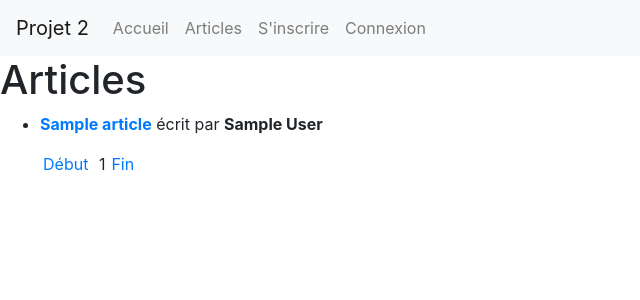
After one commit to andreaman71/projet2-wf3, a PHP site: page /projet2-wf3/article.php in a window 1280 px wide. The commit adds this page. Shown: the top 300 px of the page, without its empty margins (0-640 px from the left). Run offline with PHP 8.4, Linux system fonts and the light colour scheme; tables that the repository leaves empty or names only in its code hold one stand-in row (values such as "Sample post").

Commit message:
page articles

```diff
--- /dev/null
+++ b/article.php
@@ -0,0 +1,119 @@
+<?php
+// On déclare ici le nombre d'article à afficher par page au cas où on souhaiterais le modifier rapidement
+$articlePerPage = 10;
+
+// On vérifie si GET['page'] existe et contient bien un numéro de page valide, sinon on on met la page à afficher à 1 par défaut
+if(isset($_GET['page']) AND preg_match('#^[1-9][0-9]{0,9}$#', $_GET['page'])){
+    $pageNumber = $_GET['page'];
+} else {
+    $pageNumber = 1;
+}
+
+// On calcul ici le OFFSET qui nous servira dans la requête SQL à sélectionner les bons article selon la page demandée
+$offset = ($pageNumber - 1) * $articlePerPage;
+
+require('bdd.php');
+
+// On récupère les articles de la page demandée, selon la nombre d'article à afficher par page (LIMIT) et la page demandée (OFFSET)
+$getArticles = $bdd->prepare('SELECT * FROM article LIMIT :limit OFFSET :offset');
+// On utilise PDO::PARAM_INT en tant que 3eme paramètre de bindvalue pour forcer les 2 paramètres à être des entiers et non des chaînes de texte, sinon la requête plante.
+$getArticles->bindValue(':limit', $articlePerPage, PDO::PARAM_INT);
+$getArticles->bindValue(':offset', $offset, PDO::PARAM_INT);
+$getArticles->execute();
+
+// On récupère tous les articles trouvés par la requête SQL et on les met sous forme de tableau associatif dans $articles
+$articles = $getArticles->fetchAll(PDO::FETCH_ASSOC);
+$getArticles->closeCursor();
+
+// On fait une nouvelle requête pour récupérer le nombre total d'article dans la BDD. ça servira plus loin pour générer le menu de navigation des pages
+$getTotalArticle = $bdd->query('SELECT COUNT(article_id) AS total FROM article');
+$totalArticle = $getTotalArticle->fetch(PDO::FETCH_ASSOC)['total'];
+$getTotalArticle->closeCursor();
+// On arrondi la page max à l'unitée supérieur au cas où le nombre de page serait pas rond (ex: 15 articles sur la 1ere page et 5 sur la deuxieme donnerait 1.333 page, donc on arrondi à l'unitée supérieure pour bien avoir 2 pages)
+$pageMax = ceil($totalArticle/$articlePerPage);
+
+?>
+<!DOCTYPE html>
+<html lang="fr">
+<head>
+    <meta charset="UTF-8">
+    <meta name="viewport" content="width=device-width, initial-scale=1.0">
+    <meta http-equiv="X-UA-Compatible" content="ie=edge">
+    <title>Article</title>
+    <link rel="stylesheet" href="https://stackpath.bootstrapcdn.com/bootstrap/4.1.2/css/bootstrap.min.css" integrity="sha384-Smlep5jCw/wG7hdkwQ/Z5nLIefveQRIY9nfy6xoR1uRYBtpZgI6339F5dgvm/e9B" crossorigin="anonymous">
+    <style>
+        .menu li{
+            display:inline;
+            margin:3px;
+        }
+    </style>
+</head>
+<body>
+<?php include('header.php'); ?>
+<h1>Articles</h1>
+    <?php
+
+    // Si il y a des articles à afficher, on les affiche sinon on affiche un message d'erreur
+    if(!empty($articles)){
+        echo "<ul>";
+        // Extraction de tous les articles avec un foreach
+        foreach($articles as $article){
+            echo '<li><strong><a href="article.php?id='.htmlspecialchars($article['article_id']).'">'.htmlspecialchars($article['article_title']).'</a></strong> écrit par <strong>'. htmlspecialchars($article['article_author']) .'</strong></li>';
+        }
+        echo "</ul>";
+    } else {
+        echo '<p style="color:red;">Pas d\'articles</p>';
+    }
+
+    ?>
+
+    <ul class="menu">
+        <!-- Bouton pour revenir à la page 1 (pas en PHP car ce bouton sera toujours fixe) -->
+        <li><a href="article.php?page=1">Début</a></li>
+
+        <?php
+
+        // Bouton permettant d'aller à la page précédente si elle existe (plus grand que 0)
+        if(($pageNumber-1)>0){
+        echo '<li><a href="article.php?page=' . ($pageNumber-1) . '">&larr;</a></li>';
+        }
+
+        // Bouton permettant d'aller 2 pages avant la page courante si elle existe (plus grand que 0)
+        if(($pageNumber-2)>0){
+        echo '<li><a href="article.php?page=' . ($pageNumber-2) . '">' . ($pageNumber-2) . '</a></li>';
+        }
+
+        // Bouton permettant d'aller à la page précédent la page courante si elle existe (plus grand que 0)
+        if(($pageNumber-1)>0){
+        echo '<li><a href="article.php?page=' . ($pageNumber-1) . '">' . ($pageNumber-1) . '</a></li>';
+        }
+
+        // Affiche juste la page courante, sans lien (nous sommes déjà dessus)
+        echo '<li>' . $pageNumber . '</li>';
+
+        // Bouton permettant d'aller à la page suivant la page courante si elle existe (plus petite ou égal à la page maximum)
+        if(($pageNumber+1) <= $pageMax){
+        echo '<li><a href="article.php?page=' . ($pageNumber+1) . '">' . ($pageNumber+1) . '</a></li>';
+        }
+
+        // Bouton permettant d'aller 2 pages après la page courante si elle existe (plus petite ou égal à la page maximum)
+        if(($pageNumber+2) <= $pageMax){
+        echo '<li><a href="article.php?page=' . ($pageNumber+2) . '">' . ($pageNumber+2) . '</a></li>';
+        }
+
+        // Bouton permettant d'aller à la page suivante si elle existe (plus petite ou égal à la page maximum)
+        if(($pageNumber+1) <= $pageMax){
+        echo '<li><a href="article.php?page=' . ($pageNumber+1) . '">&rarr;</a></li>';
+        }
+
+        // Bouton permettant d'aller à la dernière page
+        echo '<li><a href="article.php?page=' . $pageMax .'">Fin</a></li>';
+        ?>
+    </ul>
+<!-- Optional JavaScript -->
+<!-- jQuery first, then Popper.js, then Bootstrap JS -->
+<script src="https://code.jquery.com/jquery-3.3.1.slim.min.js" integrity="sha384-q8i/X+965DzO0rT7abK41JStQIAqVgRVzpbzo5smXKp4YfRvH+8abtTE1Pi6jizo" crossorigin="anonymous"></script>
+<script src="https://cdnjs.cloudflare.com/ajax/libs/popper.js/1.14.3/umd/popper.min.js" integrity="sha384-ZMP7rVo3mIykV+2+9J3UJ46jBk0WLaUAdn689aCwoqbBJiSnjAK/l8WvCWPIPm49" crossorigin="anonymous"></script>
+<script src="https://stackpath.bootstrapcdn.com/bootstrap/4.1.2/js/bootstrap.min.js" integrity="sha384-o+RDsa0aLu++PJvFqy8fFScvbHFLtbvScb8AjopnFD+iEQ7wo/CG0xlczd+2O/em" crossorigin="anonymous"></script>
+</body>
+</html>
--- /dev/null
+++ b/bdd.php
@@ -0,0 +1,11 @@
+<?php
+
+// Connexion BDD
+try{
+    // Changez ici avec vos paramètres de connexion
+    $bdd = new PDO('mysql:host=localhost;dbname=projet2;charset=utf8', 'root', '');
+} catch(Exception $e){
+    die('erreur: '.$e->getMessage());
+}
+// Affichage des erreurs SQL si il y en a
+$bdd->setAttribute(PDO::ATTR_ERRMODE, PDO::ERRMODE_EXCEPTION);
--- a/header.php
+++ b/header.php
@@ -13,6 +13,9 @@ if (isset($_SESSION['email'])) {
             <ul class="navbar-nav mr-auto">
             <li class="nav-item">
                 <a class="nav-link" href="index.php">Accueil <span class="sr-only">(current)</span></a>
+            </li>
+            <li class="nav-item">
+                <a class="nav-link" href="article.php">Articles <span class="sr-only">(current)</span></a>
             </li>
             <li class="nav-item">
                 <a class="nav-link" href="profil.php">Profil</a>
@@ -41,6 +44,9 @@ if (isset($_SESSION['email'])) {
                 <a class="nav-link" href="index.php">Accueil <span class="sr-only">(current)</span></a>
             </li>
             <li class="nav-item">
+                <a class="nav-link" href="article.php">Articles <span class="sr-only">(current)</span></a>
+            </li>
+            <li class="nav-item">
                 <a class="nav-link" href="inscription.php">S'inscrire</a>
             </li>
             <li class="nav-item">
```
Also changed, not shown: article_content.php (added, +67 -0 lines).
